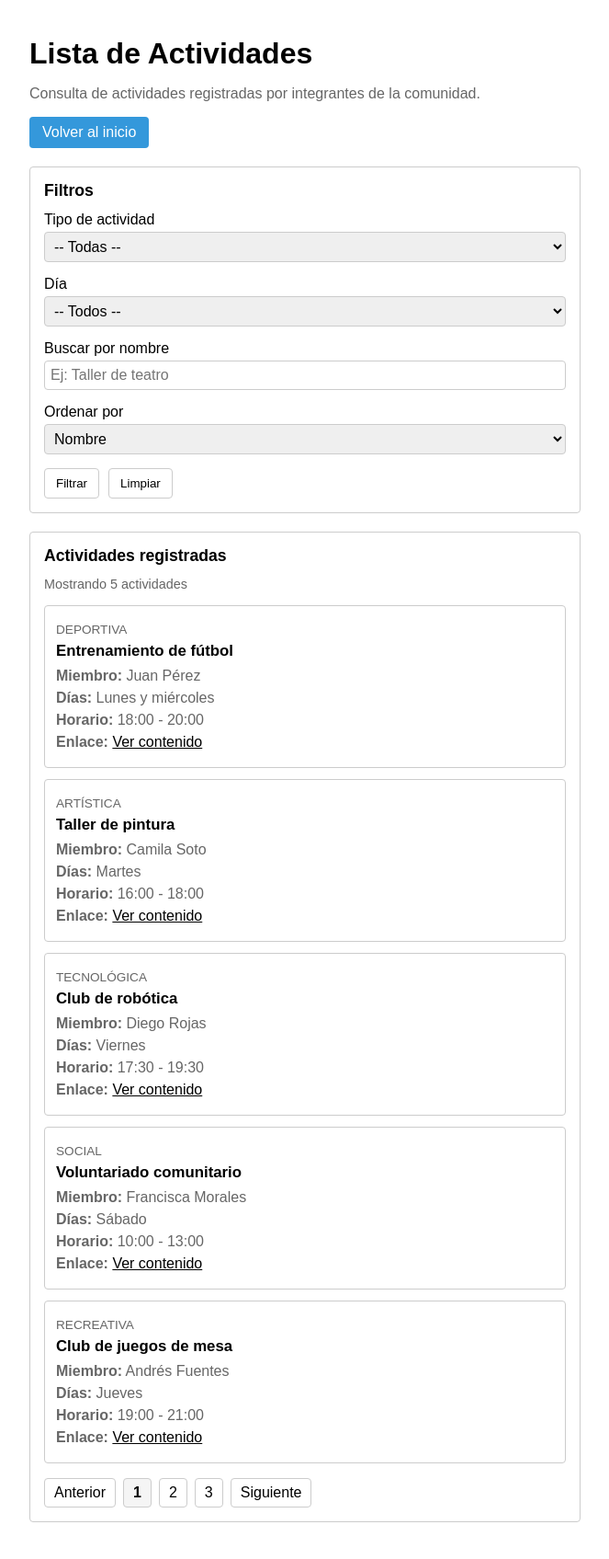
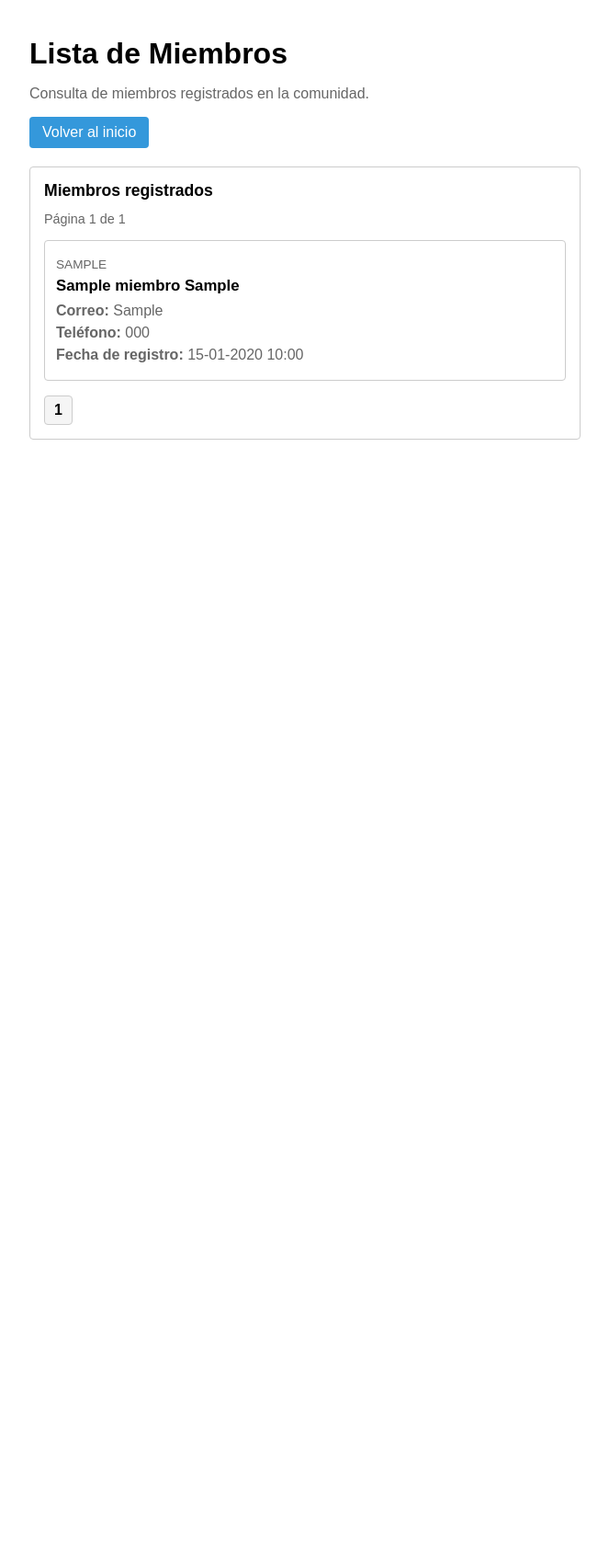
Before and after one commit to MarceloChuang/desarrollo_web_marcelo_chuang, a Flask app: page /lista-miembros in a window 1280 px wide. Shown: the whole page at 92% size, without its empty margins (308-971 px from the left). After the commit the page ends 478 px from the top, so only its background shows below. Run offline with Flask 3, Linux system fonts and the light colour scheme; tables that the repository leaves empty hold one stand-in row (values such as "Sample post").

Commit message:
mostrar usuarios reales en lista de usuarios junto con sus actividades

```diff
--- a/app.py
+++ b/app.py
@@ -3,7 +3,7 @@ from werkzeug.utils import secure_filename
 from datetime import datetime
 import os
 import filetype
-from database.db import crear_actividad, crear_foto, get_ultimos_miembros, crear_miembro, SessionLocal, Miembro, Actividad, Foto, init_db, get_todos_miembros
+from database.db import crear_actividad, crear_foto, get_ultimos_miembros, crear_miembro, init_db, get_todos_miembros, get_miembros_paginados, get_miembro_by_id
 
 app = Flask(__name__)
 
@@ -13,7 +13,7 @@ app.config["UPLOAD_FOLDER"] = "static/uploads"
 
 @app.route("/")
 def index():
-    miembros = get_todos_miembros()
+    miembros = get_ultimos_miembros()
     return render_template("index.html", miembros=miembros)
 
 
@@ -140,9 +140,6 @@ def registrar_actividad():
             "image/jpeg",
             "image/png",
             "image/gif",
-            "video/mp4",
-            "video/webm",
-            "video/quicktime"
         ]
 
         errores = []
@@ -229,7 +226,7 @@ def registrar_actividad():
             ruta = os.path.join(
                 app.config["UPLOAD_FOLDER"],
                 nombre_seguro
-            )
+            ).replace("\\", "/")
 
             file.save(ruta)
 
@@ -247,12 +244,24 @@ def registrar_actividad():
 
 @app.route("/lista-miembros")
 def lista_miembros():
-    miembros = get_todos_miembros()
-    return render_template("lista-miembros.html", miembros=miembros)
+    page = request.args.get("page", 1, type=int)
+    per_page = 5
+
+    miembros, total = get_miembros_paginados(page=page, per_page=per_page)
+
+    total_pages = (total + per_page - 1) // per_page
+
+    return render_template("lista-miembros.html", miembros=miembros, page=page, total_pages=total_pages)
 
 @app.route("/miembro/<int:id>")
 def ver_miembro(id):
-    return render_template("ver-miembro.html", id=id)
+    miembro = get_miembro_by_id(id)
+
+    if miembro is None:
+        flash("El miembro solicitado no existe.")
+        return redirect(url_for("lista_miembros"))
+
+    return render_template("ver-miembro.html", miembro=miembro)
 
 
 @app.route("/estadisticas")
--- a/database/db.py
+++ b/database/db.py
@@ -1,5 +1,5 @@
 from sqlalchemy import create_engine, Column, Integer, String, Text, DateTime, ForeignKey
-from sqlalchemy.orm import sessionmaker, declarative_base, relationship
+from sqlalchemy.orm import sessionmaker, declarative_base, relationship, joinedload
 from datetime import datetime
 
 
@@ -263,3 +263,36 @@ def get_todos_miembros():
 
     session.close()
     return miembros
+
+def get_miembros_paginados(page=1, per_page=5):
+    session = SessionLocal()
+
+    offset = (page - 1) * per_page
+
+    miembros = (
+        session.query(Miembro)
+        .order_by(Miembro.fecha_registro.desc())
+        .offset(offset)
+        .limit(per_page)
+        .all()
+    )
+
+    total = session.query(Miembro).count()
+
+    session.close()
+
+    return miembros, total
+
+
+def get_miembro_by_id(miembro_id):
+    session = SessionLocal()
+
+    miembro = (
+        session.query(Miembro)
+        .options(joinedload(Miembro.actividades).joinedload(Actividad.fotos))
+        .filter(Miembro.id == miembro_id)
+        .first()
+    )
+
+    session.close()
+    return miembro
--- a/static/css/lista-actividades.css
+++ b/static/css/lista-miembros.css
@@ -149,3 +149,22 @@ button:hover {
   font-weight: bold;
   background-color: #f5f5f5;
 }
+
+.miembro-link {
+    display: block;
+    text-decoration: none;
+    color: inherit;
+}
+
+.miembro-link:hover {
+    transform: translateY(-3px);
+    transition: transform 0.2s;
+}
+.foto-actividad {
+    max-width: 250px;
+    max-height: 180px;
+    object-fit: cover;
+    border-radius: 8px;
+    margin: 10px 0;
+    display: block;
+}
--- a/templates/estadisticas.html
+++ b/templates/estadisticas.html
@@ -13,9 +13,9 @@
   </header>
 
   <main>
-    <section class="grafico">
+    <div class="grafico">
       <img src="{{ url_for('static', filename='image/Actividades_dcc.png') }}" alt="Gráfico de estadísticas">
-    </section>
+    </div>
 
     <div class="acciones">
       <a href="{{ url_for('index') }}" class="btn-volver">Volver al inicio</a>
--- a/templates/lista-miembros.html
+++ b/templates/lista-miembros.html
@@ -3,13 +3,14 @@
 <head>
     <meta charset="UTF-8">
     <meta name="viewport" content="width=device-width, initial-scale=1.0">
-    <title>Lista de Actividades</title>
-    <link rel="stylesheet" href="{{ url_for('static', filename='css/lista-actividades.css') }}">
+    <title>Lista de Miembros</title>
+    <link rel="stylesheet" href="{{ url_for('static', filename='css/lista-miembros.css') }}">
 </head>
+
 <body>
     <header>
-        <h1>Lista de Actividades</h1>
-        <p>Consulta de actividades registradas por integrantes de la comunidad.</p>
+        <h1>Lista de Miembros</h1>
+        <p>Consulta de miembros registrados en la comunidad.</p>
         <nav>
             <a href="{{ url_for('index') }}">Volver al inicio</a>
         </nav>
@@ -17,118 +18,52 @@
 
     <main>
         <section class="bloque">
-            <h2 class="section-title">Filtros</h2>
-
-            <form class="filtros-form">
-                <div class="form-group">
-                    <label for="filtro-tipo">Tipo de actividad</label>
-                    <select id="filtro-tipo" name="filtro-tipo">
-                        <option value="">-- Todas --</option>
-                        <option value="artistica">Artística</option>
-                        <option value="deportiva">Deportiva</option>
-                        <option value="tecnologica">Tecnológica</option>
-                        <option value="social">Social</option>
-                        <option value="recreativa">Recreativa</option>
-                    </select>
-                </div>
-
-                <div class="form-group">
-                    <label for="filtro-dia">Día</label>
-                    <select id="filtro-dia" name="filtro-dia">
-                        <option value="">-- Todos --</option>
-                        <option value="lunes">Lunes</option>
-                        <option value="martes">Martes</option>
-                        <option value="miercoles">Miércoles</option>
-                        <option value="jueves">Jueves</option>
-                        <option value="viernes">Viernes</option>
-                        <option value="sabado">Sábado</option>
-                        <option value="domingo">Domingo</option>
-                    </select>
-                </div>
-
-                <div class="form-group">
-                    <label for="filtro-texto">Buscar por nombre</label>
-                    <input type="text" id="filtro-texto" name="filtro-texto" placeholder="Ej: Taller de teatro">
-                </div>
-
-                <div class="form-group">
-                    <label for="ordenar">Ordenar por</label>
-                    <select id="ordenar" name="ordenar">
-                        <option value="nombre">Nombre</option>
-                        <option value="tipo">Tipo</option>
-                        <option value="miembro">Miembro</option>
-                    </select>
-                </div>
-
-                <div class="acciones-filtro">
-                    <button type="submit">Filtrar</button>
-                    <button type="reset">Limpiar</button>
-                </div>
-            </form>
-        </section>
-
-        <section class="bloque">
             <div class="encabezado-lista">
-                <h2 class="section-title">Actividades registradas</h2>
-                <p class="contador">Mostrando 5 actividades</p>
+                <h2 class="section-title">Miembros registrados</h2>
+                <p class="contador">Página {{ page }} de {{ total_pages }}</p>
             </div>
 
-            <div class="lista-actividades">
-                <article class="actividad-item">
-                    <p class="actividad-tipo">Deportiva</p>
-                    <h3 class="actividad-nombre">Entrenamiento de fútbol</h3>
-                    <p><strong>Miembro:</strong> Juan Pérez</p>
-                    <p><strong>Días:</strong> Lunes y miércoles</p>
-                    <p><strong>Horario:</strong> 18:00 - 20:00</p>
-                    <p><strong>Enlace:</strong> <a href="#">Ver contenido</a></p>
-                </article>
+            {% if miembros %}
+                <div class="lista-actividades">
+                    {% for miembro in miembros %}
+                        <a href="{{ url_for('ver_miembro', id=miembro.id) }}" class="actividad-item miembro-link">
+                            <p class="actividad-tipo">{{ miembro.tipo_miembro|capitalize }}</p>
 
-                <article class="actividad-item">
-                    <p class="actividad-tipo">Artística</p>
-                    <h3 class="actividad-nombre">Taller de pintura</h3>
-                    <p><strong>Miembro:</strong> Camila Soto</p>
-                    <p><strong>Días:</strong> Martes</p>
-                    <p><strong>Horario:</strong> 16:00 - 18:00</p>
-                    <p><strong>Enlace:</strong> <a href="#">Ver contenido</a></p>
-                </article>
+                            <h3 class="actividad-nombre">
+                                {{ miembro.nombres }} {{ miembro.apellidos }}
+                            </h3>
 
-                <article class="actividad-item">
-                    <p class="actividad-tipo">Tecnológica</p>
-                    <h3 class="actividad-nombre">Club de robótica</h3>
-                    <p><strong>Miembro:</strong> Diego Rojas</p>
-                    <p><strong>Días:</strong> Viernes</p>
-                    <p><strong>Horario:</strong> 17:30 - 19:30</p>
-                    <p><strong>Enlace:</strong> <a href="#">Ver contenido</a></p>
-                </article>
+                            <p><strong>Correo:</strong> {{ miembro.correo }}</p>
+                            <p><strong>Teléfono:</strong> {{ miembro.telefono }}</p>
+                            <p>
+                                <strong>Fecha de registro:</strong>
+                                {{ miembro.fecha_registro.strftime('%d-%m-%Y %H:%M') }}
+                            </p>
+                        </a>
+                    {% endfor %}
+                </div>
+            {% else %}
+                <p>No hay miembros registrados.</p>
+            {% endif %}
 
-                <article class="actividad-item">
-                    <p class="actividad-tipo">Social</p>
-                    <h3 class="actividad-nombre">Voluntariado comunitario</h3>
-                    <p><strong>Miembro:</strong> Francisca Morales</p>
-                    <p><strong>Días:</strong> Sábado</p>
-                    <p><strong>Horario:</strong> 10:00 - 13:00</p>
-                    <p><strong>Enlace:</strong> <a href="#">Ver contenido</a></p>
-                </article>
+            <nav class="paginacion" aria-label="Paginación de miembros">
+                {% if page > 1 %}
+                    <a href="{{ url_for('lista_miembros', page=page-1) }}" class="pagina-btn">Anterior</a>
+                {% endif %}
 
-                <article class="actividad-item">
-                    <p class="actividad-tipo">Recreativa</p>
-                    <h3 class="actividad-nombre">Club de juegos de mesa</h3>
-                    <p><strong>Miembro:</strong> Andrés Fuentes</p>
-                    <p><strong>Días:</strong> Jueves</p>
-                    <p><strong>Horario:</strong> 19:00 - 21:00</p>
-                    <p><strong>Enlace:</strong> <a href="#">Ver contenido</a></p>
-                </article>
-            </div>
+                {% for numero in range(1, total_pages + 1) %}
+                    <a
+                        href="{{ url_for('lista_miembros', page=numero) }}"
+                        class="pagina-btn {% if numero == page %}activa{% endif %}">
+                        {{ numero }}
+                    </a>
+                {% endfor %}
 
-            <nav class="paginacion" aria-label="Paginación de actividades">
-                <a href="#" class="pagina-btn">Anterior</a>
-                <a href="#" class="pagina-btn activa">1</a>
-                <a href="#" class="pagina-btn">2</a>
-                <a href="#" class="pagina-btn">3</a>
-                <a href="#" class="pagina-btn">Siguiente</a>
+                {% if page < total_pages %}
+                    <a href="{{ url_for('lista_miembros', page=page+1) }}" class="pagina-btn">Siguiente</a>
+                {% endif %}
             </nav>
         </section>
     </main>
-    <script src="{{ url_for('static', filename='JavaScript/lista-actividades.js') }}"></script>
 </body>
 </html>
--- a/templates/registrar-miembro.html
+++ b/templates/registrar-miembro.html
@@ -26,7 +26,7 @@
       </div>
     {% endif %}
     <form id="form-miembro" action="{{ url_for('registrar_miembro') }}" method="POST" novalidate>
-      <h3>Datos personales</h3>
+      <h2>Datos personales</h2>
         <div class="form-group">
           <label for="nombres">Nombres *</label>
           <input type="text" id="nombres" name="nombres" value="{{ form.nombres if form else '' }}">
```
Also changed, not shown: static/css/index.css (+35 -0 lines), templates/index.html (+13 -4 lines), templates/registrar-actividad.html (+25 -25 lines), templates/ver-miembro.html (+75 -0 lines), README.md, 1 other file.
